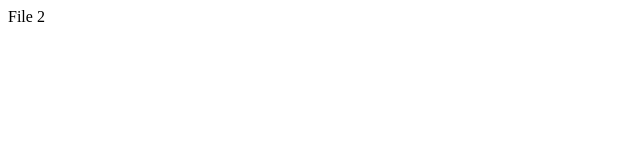
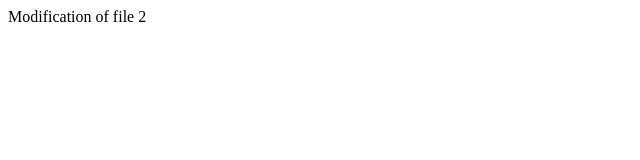
Before and after one commit to MalgorzataOstrowska/git_learning, a plain HTML site: page file_2.html in a window 1280 px wide. Shown: the whole page, without its empty margins (0-640 px from the left). Drawn offline with Linux system fonts and the light colour scheme.

Commit message:
Modify file 2

```diff
--- a/file_2.html
+++ b/file_2.html
@@ -5,6 +5,6 @@
     <title>File 2</title>
 </head>
 <body>
-    File 2
+    Modification of file 2
 </body>
 </html>
```
